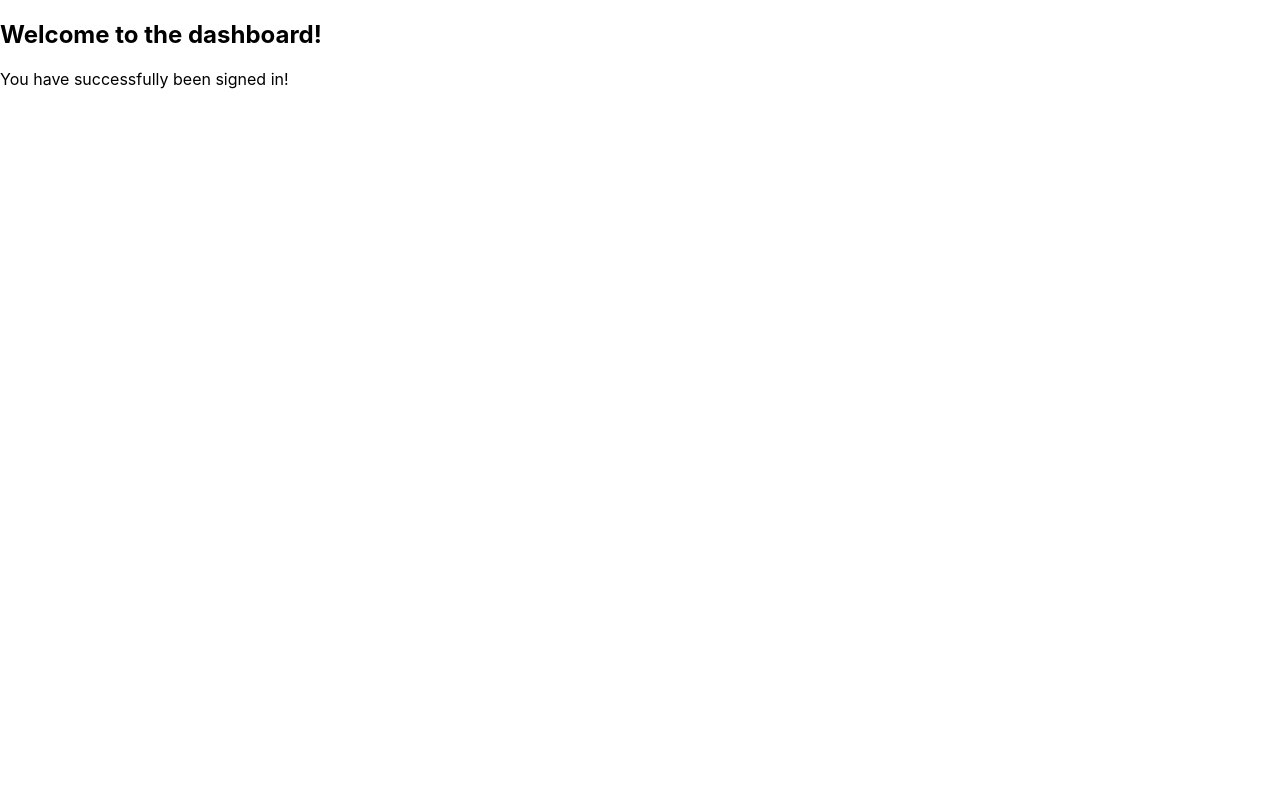
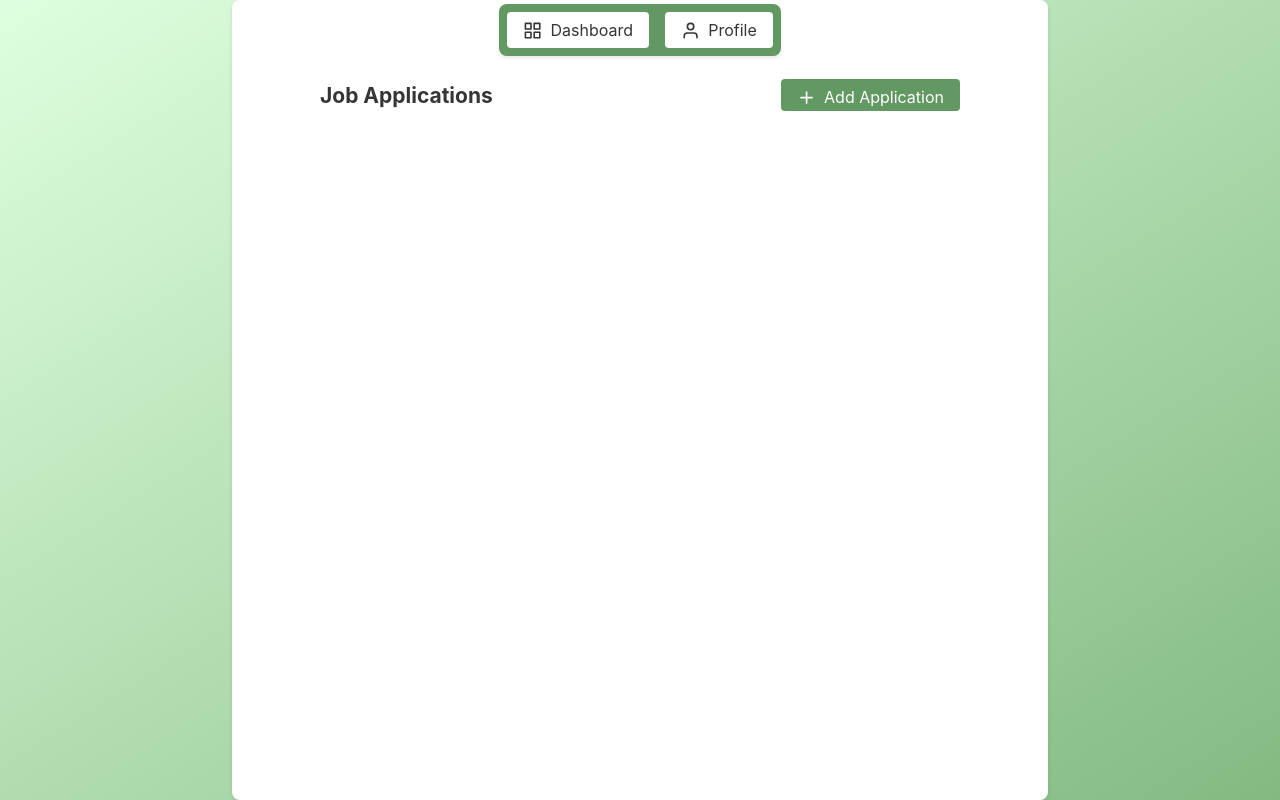
Before and after one commit to Duubl/JobAppTracker, a React (Create React App) app in the folder src/main/frontend/: page /dashboard in a window 1280 px wide. Built offline with nearby package versions, Linux system fonts and the light colour scheme.

Commit message:
Added toolbar to dashboard

```diff
--- a/src/main/frontend/package.json
+++ b/src/main/frontend/package.json
@@ -8,12 +8,13 @@
     "@testing-library/jest-dom": "^6.6.3",
     "@testing-library/react": "^16.3.0",
     "@testing-library/user-event": "^13.5.0",
+    "nth-check": "^2.1.1",
     "react": "^19.1.0",
     "react-dom": "^19.1.0",
+    "react-icons": "^5.5.0",
     "react-router-dom": "^7.6.2",
     "react-scripts": "5.0.1",
-    "web-vitals": "^2.1.4",
-    "nth-check": "^2.1.1"
+    "web-vitals": "^2.1.4"
   },
   "scripts": {
     "start": "react-scripts start",
--- /dev/null
+++ b/src/main/frontend/src/components/Toolbar.js
@@ -0,0 +1,17 @@
+import React from 'react';
+import { Link, useNavigate } from 'react-router-dom';
+import { FiUser, FiGrid } from "react-icons/fi";
+import './styles/Toolbar.css'
+
+function Toolbar() {
+    return (
+        <div className="toolbar">
+            <Link to="/dashboard" className="toolbar_button">
+            <FiGrid className="toolbar_icon"/>Dashboard</Link>
+            <Link to="/profile" className="toolbar_button">
+            <FiUser className="toolbar_icon"/>Profile</Link>
+        </div>
+    );
+}
+
+export default Toolbar;
--- /dev/null
+++ b/src/main/frontend/src/components/styles/Toolbar.css
@@ -0,0 +1,33 @@
+.toolbar {
+    max-width: 75rem;
+    display: flex;
+    justify-content: space-evenly;
+    gap: 1rem;
+    padding: 0.5rem;
+    background-color: #629861;
+    border-radius: 8px;
+    box-shadow: 0 2px 4px rgba(0, 0, 0, 0.1);
+    font-size: calc(6px + 1vmin);
+    z-index: 100;
+    position: fixed;
+    top: 0.5vh;
+}
+
+.toolbar_button {
+    padding: 0.5rem 1rem;
+    background-color: #ffffff;
+    color: #353535;
+    border: none;
+    border-radius: 4px;
+    font-size: 1rem;
+    cursor: pointer;
+    text-decoration: none;
+    position: relative;
+    overflow: hidden;
+}
+
+.toolbar_icon {
+    font-size: 1.2rem;
+    margin-right: 0.5rem;
+    vertical-align: sub;
+}
--- a/src/main/frontend/src/pages/Dashboard.js
+++ b/src/main/frontend/src/pages/Dashboard.js
@@ -1,10 +1,22 @@
 import React from 'react';
+import './styles/Dashboard.css'
+import Toolbar from '../components/Toolbar';
+import { FiPlus } from "react-icons/fi";
 
 function Dashboard() {
     return (
-        <div className="dashboard_container">
-            <h2>Welcome to the dashboard!</h2>
-            <p>You have successfully been signed in!</p>
+        <div className="dashboard">
+            <Toolbar></Toolbar>
+            <div className="dashboard_listings_container">
+                <div className="dashboard_listings">
+                    <div className="dashboard_listings_header">
+                        <h2>Job Applications</h2>
+                        <div className="dashboard_button">
+                            <FiPlus className="button_icon"/>Add Application
+                        </div>
+                    </div>
+                </div>
+            </div>
         </div>
     );
 }
--- a/src/main/frontend/src/pages/LoginPage.js
+++ b/src/main/frontend/src/pages/LoginPage.js
@@ -53,7 +53,7 @@ function LoginPage() {
                 console.log('Login successful:', data);
                 setTimeout(() => {
                     navigate('/dashboard');
-                }, 3000);
+                }, 1200);
             } else {
                 const errorData = await response.json();
                 setMessage(errorData.message || 'Login Failed');
@@ -76,7 +76,7 @@ function LoginPage() {
                         <input
                             type="text"
                             id="username"
-                            placeholder="username"
+                            placeholder="Username"
                             value={username}
                             onChange={(e) => setUsername(e.target.value)}
                             required
--- /dev/null
+++ b/src/main/frontend/src/pages/styles/Dashboard.css
@@ -0,0 +1,67 @@
+  .dashboard {
+    background-image: linear-gradient(to bottom right, #DFFFDE, #83BA82);
+    min-height: 100vh;
+    display: flex;
+    flex-direction: column;
+    align-items: center;
+    justify-content: center;
+    font-size: calc(10px + 2vmin);
+    color: #353535;
+  }
+
+  .dashboard_listings_container {
+    position: absolute;
+    display: flex;
+    flex-direction: column;
+    align-items: center;
+    justify-content: center;
+    height: 100vh;
+    width: 100vh;
+  }
+
+  .dashboard_listings {
+    height: 100%;
+    width: 100%;
+    max-width: 100%;
+    display: flex;
+    justify-content: center;
+    gap: 1rem;
+    padding: 0.5rem;
+    background-color: #ffffff;
+    border-radius: 8px;
+    box-shadow: 0 2px 4px rgba(0, 0, 0, 0.1);
+    font-size: calc(6px + 1vmin);
+  }
+
+  .dashboard_listings_header {
+    width: 80%;
+    height: 10%;
+    top: 3rem;
+    position: relative;
+    display: flex;
+    flex-direction: row;
+    justify-content: space-between;
+    color: #353535;
+    align-items: center;
+  }
+
+  .dashboard_button {
+    padding: 0.5rem 1rem;
+    background-color: #629861;
+    color: #ffffff;
+    border: none;
+    border-radius: 4px;
+    font-size: 1rem;
+    cursor: pointer;
+    text-decoration: none;
+    position: relative;
+    overflow: hidden;
+    height: 20%;
+
+  }
+
+  .button_icon {
+    font-size: 1.2rem;
+    margin-right: 0.5rem;
+    vertical-align: sub;
+}
```
Also changed, not shown: 1 other file (tests, documents, lock files or other folders).
